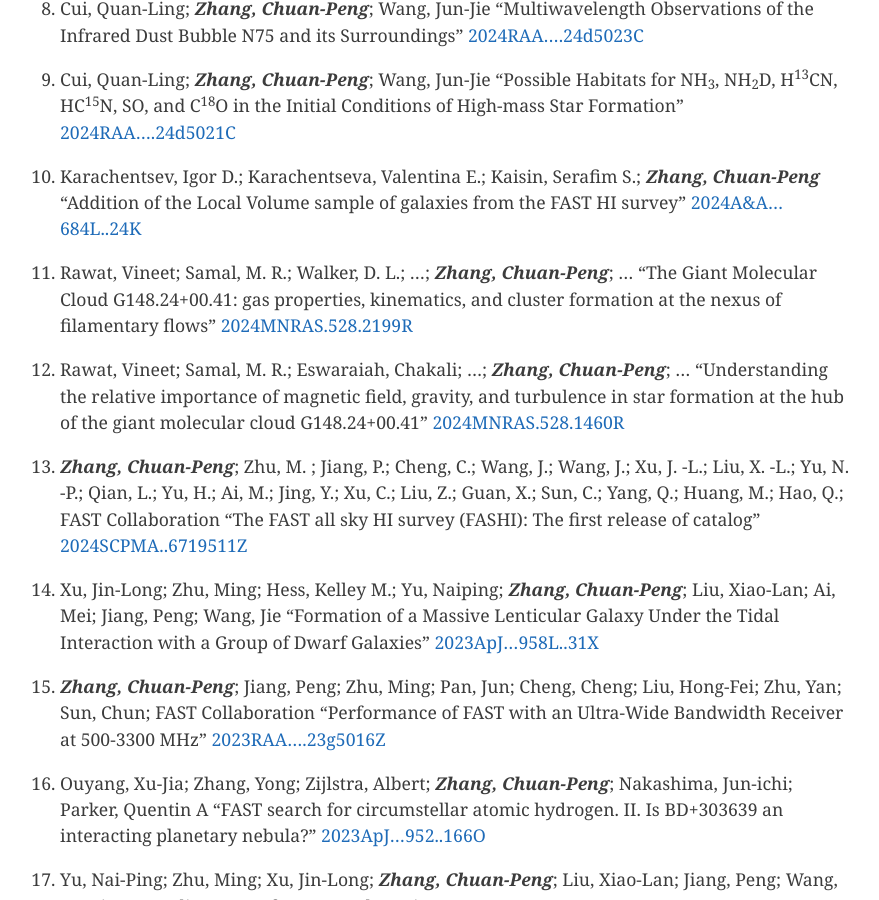
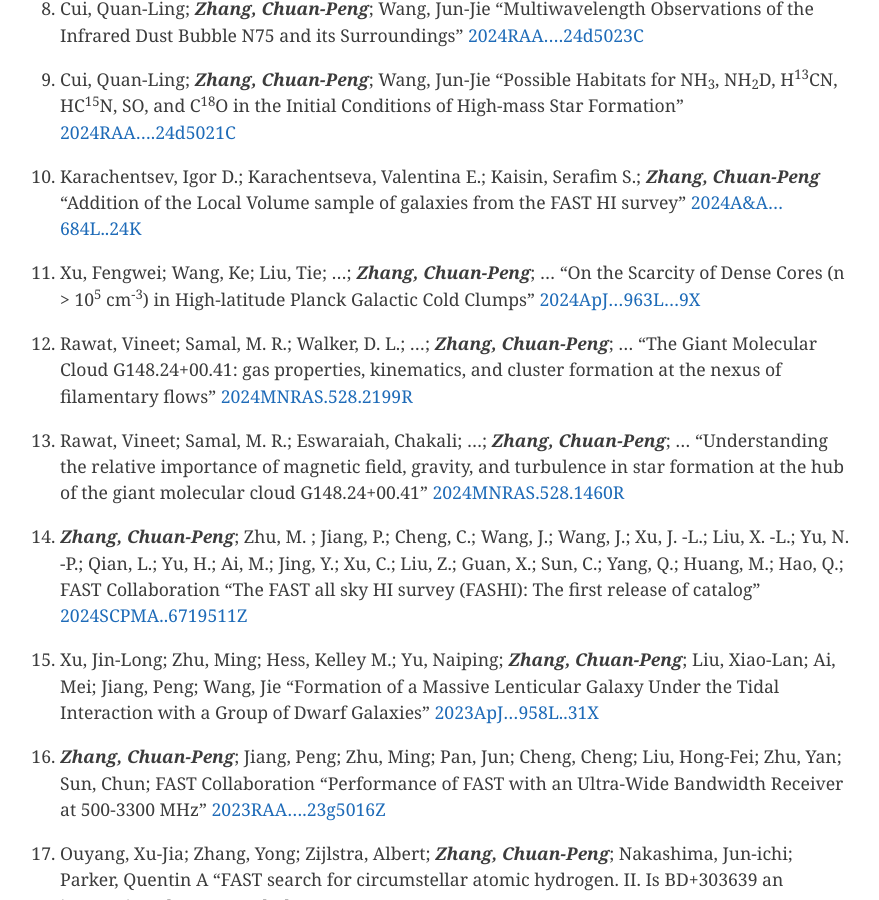
Before and after one commit to zcp521/zcp521.github.io, a Jekyll site: the page built from pub.md, in a window 1280 px wide and 900 px high, scrolled down 1364 px. Shown: the whole window, without its empty margins (204-1083 px from the left). Built offline with Jekyll 4.4.1, drawn with Linux system fonts in a browser that asks for light colours.

Commit message:
Update pub.md

```diff
--- a/pub.md
+++ b/pub.md
@@ -14,45 +14,49 @@
 
 ## Peer-reviewed journal papers ([ADS](https://ui.adsabs.harvard.edu/public-libraries/RijjUuncQru3dbS8Amb6eA), [arXiv](https://arxiv.org/a/zhang_c_2.html))
 
-73. ***Zhang, Chuan-Peng***; Zhu, Ming; Jiang, Peng; Cheng, Cheng; Xu, Jin-Long; Yu, Nai-Ping; Liu, Xiao-Lan; Zhang, Bo
+75. ***Zhang, Chuan-Peng***; Zhu, Ming; Jiang, Peng; Cheng, Cheng; Xu, Jin-Long; Yu, Nai-Ping; Liu, Xiao-Lan; Zhang, Bo
 	"FASHI: A blind survey of 21cm HI absorption galaxies with FAST"
 	[2024arXiv240715467Z](https://ui.adsabs.harvard.edu/abs/2024arXiv240715467Z/abstract)
 
-72. Li, Fujia; Wang, Enci; Zhu, Ming; Peng, Yingjie; Wang, Jing; ***Zhang, Chuan-Peng***; Lin, Zesen; Rong, Yu; Zhang, Hongxin; Kong, Xu
+74. Li, Fujia; Wang, Enci; Zhu, Ming; Peng, Yingjie; Wang, Jing; ***Zhang, Chuan-Peng***; Lin, Zesen; Rong, Yu; Zhang, Hongxin; Kong, Xu
 	"Exploring the origin of cold gas and star formation in a rare population of strongly bulge-dominated early-type Galaxies"
 	[2024arXiv240804256L](https://ui.adsabs.harvard.edu/abs/2024arXiv240804256L/abstract)
 
-71. Ouyang, Xu-Jia; Zhang, Yong; ***Zhang, Chuan-Peng***; Jiang, Peng; Nakashima, Jun-ichi; Chen, Xi; Qiao, Hai-Hua; Zhang, Xu-Ying; Sun, Hao-Min; Li, Xiao-Hu; Zijlstra, Albert
+73. Ouyang, Xu-Jia; Zhang, Yong; ***Zhang, Chuan-Peng***; Jiang, Peng; Nakashima, Jun-ichi; Chen, Xi; Qiao, Hai-Hua; Zhang, Xu-Ying; Sun, Hao-Min; Li, Xiao-Hu; Zijlstra, Albert
 	"FAST detection of OH emission in the carbon-rich planetary nebula NGC 7027"
 	[2024ApJ...972...96O](https://ui.adsabs.harvard.edu/abs/2024ApJ...972...96O/abstract)
 
-70. Yu, Nai-Ping; Zhu, Ming; Xu, Jin-Long; ***Zhang, Chuan-Peng***; Yu, Hai-Yang; Liu, Xiao-Lan; Jiang, Peng; Ai, Mei
+72. Yu, Nai-Ping; Zhu, Ming; Xu, Jin-Long; ***Zhang, Chuan-Peng***; Yu, Hai-Yang; Liu, Xiao-Lan; Jiang, Peng; Ai, Mei
 	"FAST observations of neutral hydrogen in the interacting galaxies NGC 3395/3396"
 	[2024MNRAS.532.1744Y](https://ui.adsabs.harvard.edu/abs/2024MNRAS.532.1744Y/abstract)
 
-69. Liu, Xiao-Lan; Zhu, Ming; Xu, Jin-Long; Jiang, Peng; ***Zhang, Chuan-Peng***; Yu, Nai-Ping; Wang, Jun-Jie; Yang, Yan-Bin
+71. Liu, Xiao-Lan; Zhu, Ming; Xu, Jin-Long; Jiang, Peng; ***Zhang, Chuan-Peng***; Yu, Nai-Ping; Wang, Jun-Jie; Yang, Yan-Bin
 	"New H I Observations Toward the NGC 5055 Galaxy Group with FAST"
 	[2024RAA....24g5020L](https://ui.adsabs.harvard.edu/abs/2024RAA....24g5020L/abstract)
 
-68. ***Zhang, Chuan-Peng***; Cheng, Cheng; Zhu, Ming; Jiang, Peng
+70. ***Zhang, Chuan-Peng***; Cheng, Cheng; Zhu, Ming; Jiang, Peng
 	"FASHI: A Search for Extragalactic OH Megamasers with FAST"
 	[2024ApJ...971..131Z](https://ui.adsabs.harvard.edu/abs/2024ApJ...971..131Z/abstract)
 
-67. Jing, Yingjie; Wang, Jie; Xu, Chen; ...; ***Zhang, Chuan-Peng***; ...
+69. Jing, Yingjie; Wang, Jie; Xu, Chen; ...; ***Zhang, Chuan-Peng***; ...
 	"HiFAST: An HI data calibration and imaging pipeline for FAST"
 	[2024SCPMA..6759514J](https://ui.adsabs.harvard.edu/abs/2024SCPMA..6759514J/abstract)
 
-66. Cui, Quan-Ling; ***Zhang, Chuan-Peng***; Wang, Jun-Jie
+68. Cui, Quan-Ling; ***Zhang, Chuan-Peng***; Wang, Jun-Jie
 	"Multiwavelength Observations of the Infrared Dust Bubble N75 and its Surroundings"
 	[2024RAA....24d5023C](https://ui.adsabs.harvard.edu/abs/2024RAA....24d5023C/abstract)
 
-65. Cui, Quan-Ling; ***Zhang, Chuan-Peng***; Wang, Jun-Jie
+67. Cui, Quan-Ling; ***Zhang, Chuan-Peng***; Wang, Jun-Jie
 	"Possible Habitats for NH<sub>3</sub>, NH<sub>2</sub>D, H<sup>13</sup>CN, HC<sup>15</sup>N, SO, and C<sup>18</sup>O in the Initial Conditions of High-mass Star Formation"
 	[2024RAA....24d5021C](https://ui.adsabs.harvard.edu/abs/2024RAA....24d5021C/abstract)
 
-64. Karachentsev, Igor D.; Karachentseva, Valentina E.; Kaisin, Serafim S.; ***Zhang, Chuan-Peng***
+66. Karachentsev, Igor D.; Karachentseva, Valentina E.; Kaisin, Serafim S.; ***Zhang, Chuan-Peng***
 	"Addition of the Local Volume sample of galaxies from the FAST HI survey"
 	[2024A&A...684L..24K](https://ui.adsabs.harvard.edu/abs/2024A&A...684L..24K/abstract)
+
+65. Xu, Fengwei; Wang, Ke; Liu, Tie; ...; ***Zhang, Chuan-Peng***; ...
+	"On the Scarcity of Dense Cores (n > 10<sup>5</sup> cm<sup>-3</sup>) in High-latitude Planck Galactic Cold Clumps"
+	[2024ApJ...963L...9X](https://ui.adsabs.harvard.edu/abs/2024ApJ...963L...9X/abstract)
 
 64. Rawat, Vineet; Samal, M. R.; Walker, D. L.; ...; ***Zhang, Chuan-Peng***; ...
 	"The Giant Molecular Cloud G148.24+00.41: gas properties, kinematics, and cluster formation at the nexus of filamentary flows"
```
